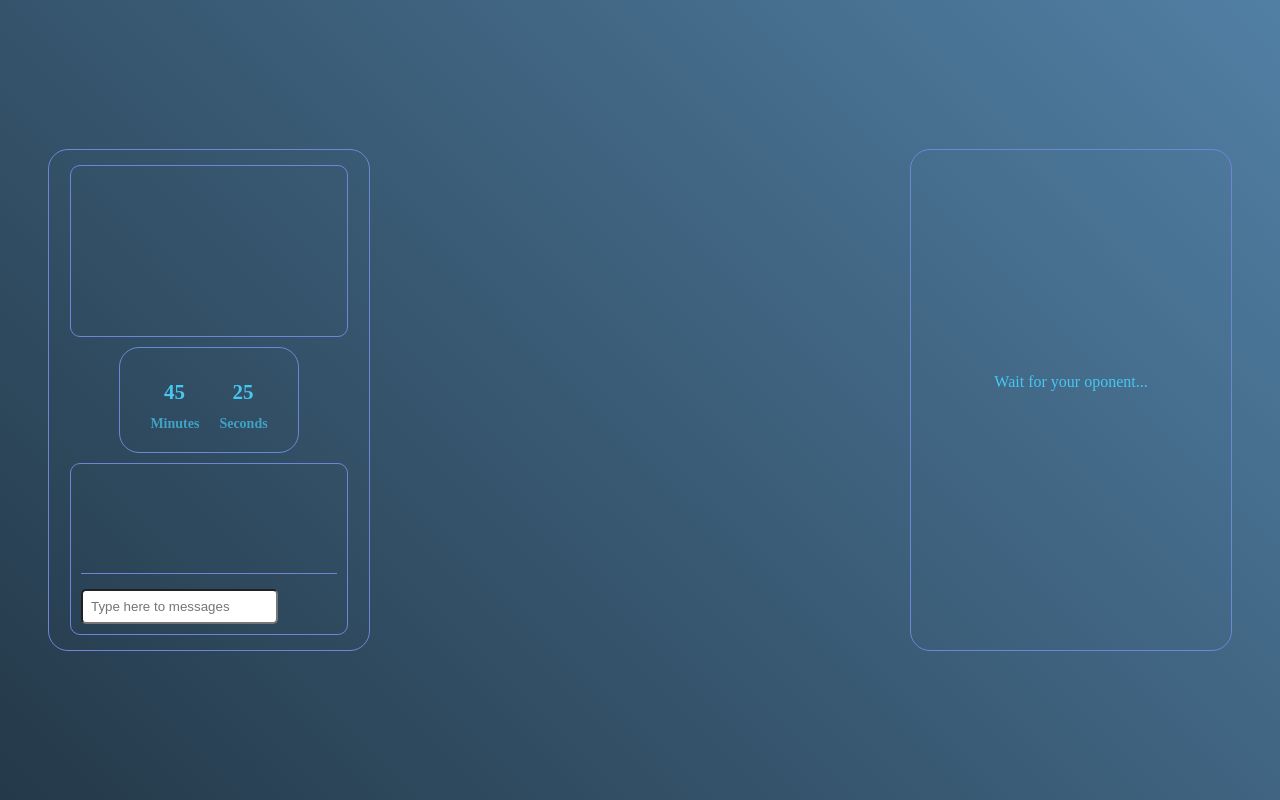
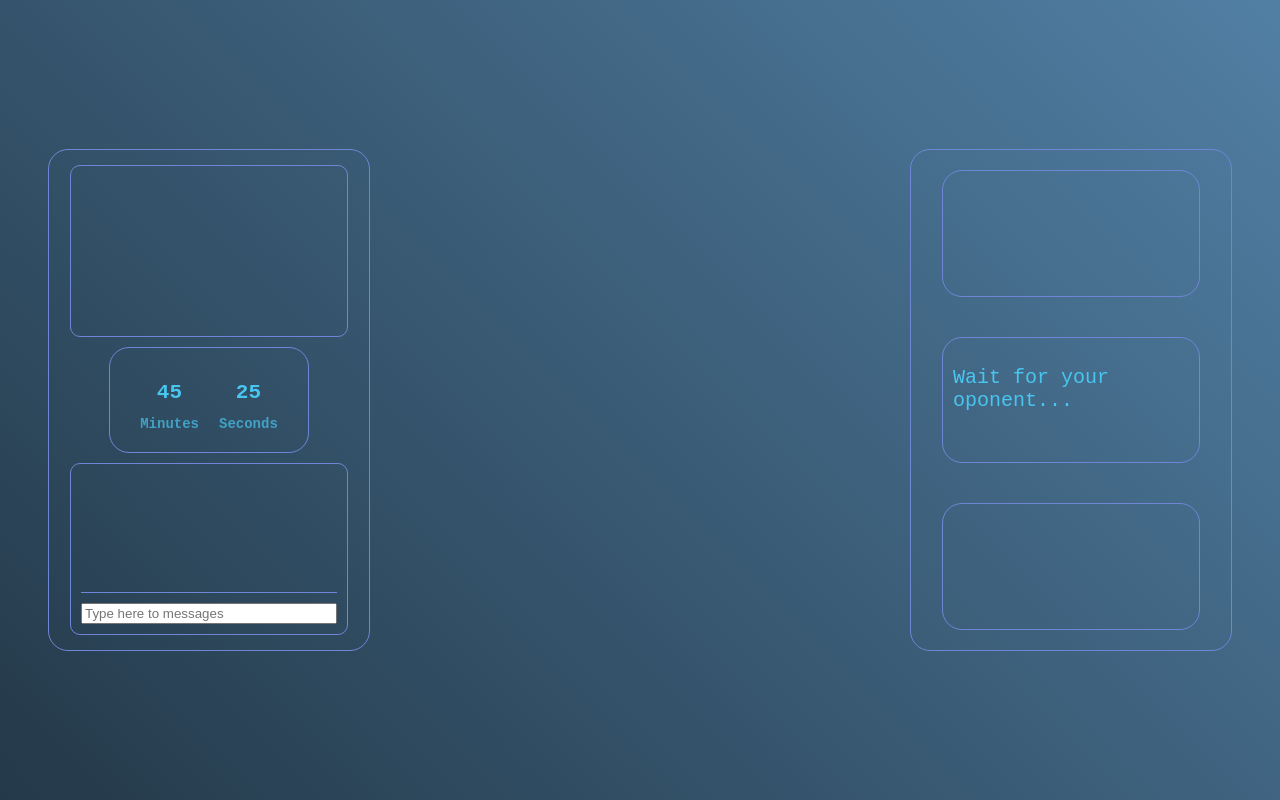
Before and after one commit to doquockhanh/chess, a website: page public/index.html in a window 1280 px wide. Drawn offline with nearby package versions, Linux system fonts and the light colour scheme; no server answers.

Commit message:
show dead chess

```diff
--- a/public/index.html
+++ b/public/index.html
@@ -40,9 +40,11 @@
 
     <div class="right-board text-light">
       <div class="white-eaten"></div>
-      <div id="turn"></div>
-      <div>
-        <button class="hidden" id="playAgain">Play Again</button>
+      <div class="center">
+        <div id="turn"></div>
+        <div>
+          <button class="hidden" id="playAgain">Play Again</button>
+        </div>
       </div>
       <div class="black-eaten"></div>
     </div>
--- a/public/index.js
+++ b/public/index.js
@@ -6,6 +6,8 @@ document.addEventListener('DOMContentLoaded', () => {
     let selectedSquare = null;
     const black = ['♜', '♞', '♝', '♛', '♚', '♝', '♞', '♜', '♟', '♟', '♟', '♟', '♟', '♟', '♟', '♟'];
     const white = ['♙', '♙', '♙', '♙', '♙', '♙', '♙', '♙', '♖', '♘', '♗', '♕', '♔', '♗', '♘', '♖'];
+    let deadChess = [];
+    let oponentDeadChess = [];
     let game = false;
     document.getElementById('playAgain').addEventListener('click', () => {
         socket.emit('playAgain');
@@ -49,6 +51,11 @@ document.addEventListener('DOMContentLoaded', () => {
         isHightLight(true);
     })
 
+    socket.on('deadChess', (chess) => {
+        oponentDeadChess.push(chess);
+        drawDeadChess();
+    })
+
     socket.on('start', () => {
         game = true;
         if (playerColor === 'white') {
@@ -66,6 +73,9 @@ document.addEventListener('DOMContentLoaded', () => {
             btnPlayAgain.classList.add('hidden')
         }
         lastMove.setValue([]);
+        deadChess = [];
+        oponentDeadChess = [];
+        drawDeadChess();
         if (playerColor === 'white') {
             myturn.setValue(1);
         } else {
@@ -160,16 +170,24 @@ document.addEventListener('DOMContentLoaded', () => {
 
     function movePiece(startRow, startCol, endRow, endCol) {
         if (validateMove(startRow, startCol, endRow, endCol)) {
-            if(!checkWin(endRow, endCol)){
-                myturn.setValue(false);
-            }
             checkWin(endRow, endCol);
+            stackDeadChess(squares[endRow][endCol].innerText);
             squares[endRow][endCol].innerText = squares[startRow][startCol].innerText;
             squares[startRow][startCol].innerText = '';
             isHightLight(false);
+            if (game) { myturn.setValue(false); }
             lastMove.setValue([endRow, endCol]);
             socket.emit('makeMove', { startRow, startCol, endRow, endCol });
         }
+    }
+
+    function stackDeadChess(chess) {
+        if (!chess) {
+            return;
+        }
+        deadChess.push(chess);
+        socket.emit('deadChess', chess);
+        drawDeadChess();
     }
 
     function checkWin(endRow, endCol) {
@@ -382,6 +400,18 @@ document.addEventListener('DOMContentLoaded', () => {
         var mp3Source = `<source src="assets/message-sound.mp3" type="audio/mpeg">`;
         document.getElementById("sound").innerHTML = `<audio autoplay="autoplay"> ${mp3Source} </audio>`;
     }
+
+    function drawDeadChess() {
+        if (playerColor === 'white') {
+            document.getElementsByClassName('black-eaten')[0].innerText = deadChess.join(" ");
+            document.getElementsByClassName('white-eaten')[0].innerText = oponentDeadChess.join(" ");
+        }
+
+        if (playerColor === 'black') {
+            document.getElementsByClassName('white-eaten')[0].innerText = deadChess.join(" ");
+            document.getElementsByClassName('black-eaten')[0].innerText = oponentDeadChess.join(" ");
+        }
+    }
 })
 
 // Helper
--- a/public/style/chatbox.css
+++ b/public/style/chatbox.css
@@ -22,11 +22,8 @@
     margin: 5px 0;
 }
 
-input[type="text"],
-button {
-    padding: 8px;
-    margin-top: 5px;
-    border-radius: 5px;
+input[type="text"] {
+    width: -webkit-fill-available;
 }
 
 button {
@@ -35,6 +32,7 @@ button {
     border: none;
     border-radius: 3px;
     cursor: pointer;
+    width: max-content;
 }
 
 button:hover {
--- a/public/style/style.css
+++ b/public/style/style.css
@@ -12,7 +12,8 @@
 body {
     height: 100vh;
     margin: 0;
-    background: linear-gradient(45deg, var(--page-bg-from), var(--page-bg-to))
+    background: linear-gradient(45deg, var(--page-bg-from), var(--page-bg-to));
+    font-family: 'Courier New', monospace;
 }
 
 #game {
@@ -112,7 +113,8 @@ body {
     }
 }
 
-.left-board {
+.left-board,
+.right-board {
     display: flex;
     flex-direction: column;
     justify-content: center;
@@ -124,17 +126,38 @@ body {
     border-radius: 20px;
 }
 
+.white-eaten,
+.black-eaten {
+    width: 80%;
+    height: 30%;
+    display: flex;
+    flex-direction: row;
+    justify-content: center;
+    align-items: center;
+    justify-items: center;
+    font-size: 20px;
+    margin: 20px;
+    border: 1px solid var(--text-dark);
+    border-radius: 20px;
+}
 
-.right-board {
+.center {
+    width: 80%;
+    height: 30%;
     display: flex;
     flex-direction: column;
     justify-content: center;
     align-items: center;
-    width: 25%;
-    height: var(--board-width);
+    justify-items: center;
+    font-size: 20px;
     margin: 20px;
     border: 1px solid var(--text-dark);
     border-radius: 20px;
+}
+
+.white-eaten,
+.black-eaten {
+    font-size: 30px;
 }
 
 .text-light {
@@ -149,3 +172,7 @@ body {
     opacity: 0;
     pointer-events: none;
 }
+
+#turn {
+    padding: 10px;
+}
--- a/server.js
+++ b/server.js
@@ -53,6 +53,10 @@ io.on('connection', (socket) => {
   socket.on('playAgain', () => {
     io.emit('restart');
   })
+
+  socket.on('deadChess', (chess) => {
+    socket.broadcast.emit('deadChess', chess);
+  })
 });
 
 const networkInterfaces = os.networkInterfaces();
```
